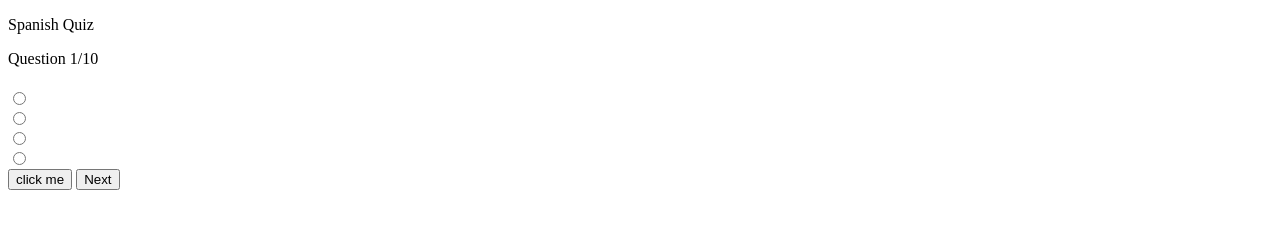
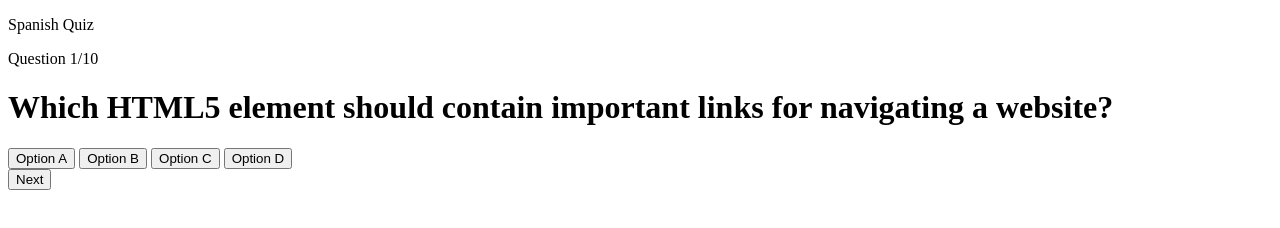
Before and after one commit to chuelgi/spanish-quiz, a plain HTML site: page index.html in a window 1280 px wide. Drawn offline with Linux system fonts and the light colour scheme.

Commit message:
feat: users answer will now be checked

```diff
--- a/index.html
+++ b/index.html
@@ -20,37 +20,18 @@
                 <h1 id="display-question"></h1>
             </div>
             <div id = "options-container">
+                <div id="options-container">
+                    <button class="answer-button" onclick="checkAnswer('a')">Option A</button>
+                    <button class="answer-button" onclick="checkAnswer('b')">Option B</button>
+                    <button class="answer-button" onclick="checkAnswer('c')">Option C</button>
+                    <button class="answer-button" onclick="checkAnswer('d')">Option D</button>
+                </div>
 
             </div>
 
-            <span>
-                <input type="radio" id="option-one" name="option" class="radio" value="optionA" />
-                <label for="option-one" class="option" id="option-one-label"></label>
-            </span>
-            <br>
-
-            <span>
-                <input type="radio" id="option-two" name="option" class="radio" value="optionB" />
-                <label for="option-two" class="option" id="option-two-label"></label>
-            </span>
-            <br>
-            <span>
-                <input type="radio" id="option-three" name="option" class="radio" value="optionC" />
-                <label for="option-three" class="option" id="option-three-label"></label>
-            </span>
-
-            <br>
-            <span>
-                <input type="radio" id="option-four" name="option" class="radio" value="optionD" />
-                <label for="option-four" class="option" id="option-four-label"></label>
-            </span>
-
         </div>
 
-
-        <button id = "but"> click me</button>
-
-        <button id = "next-button" onclick="getNext()"> Next</button>
+        <button id = "next-button" onclick="getNext()" > Next</button>
 
         <script src="quizQuestions.js"></script>
     </body>
--- a/quizQuestions.js
+++ b/quizQuestions.js
@@ -131,19 +131,33 @@ const quizQuestions = [
 ];
 
 function quizStart() {
+    console.log("quizStart() function is running.")
 	const currentQ = quizQuestions[0];
-	// display question place
+    // set the question text
+    var quest = document.getElementById('display-question');
+    quest.innerText = currentQ.question;
+
+	// update question place
 	var quest = document.getElementById('question-place');
 	quest.innerText = currentQ.id;
-	console.log('test');
+
+	    // Set the options text for the first question
+		document.getElementById('option-one-label').innerText = currentQ.choices.a;
+		document.getElementById('option-two-label').innerText = currentQ.choices.b;
+		document.getElementById('option-three-label').innerText = currentQ.choices.c;
+		document.getElementById('option-four-label').innerText = currentQ.choices.d;
 }
 
 //counter for question
 let i = 1;
 
+//displays next question
 function getNext() {
+	console.log("getNext() function is running.")
 	//if i == 9 call function to show quiz results/ end quiz
-
+	if(i >= quizQuestions.length){
+		return;
+	}
 	//retrieve question
 	const currentQ = quizQuestions[i];
 
@@ -162,4 +176,25 @@ function getNext() {
 	document.getElementById('option-four-label').innerText =
 		currentQ.choices.d;
 	i++;
+
+	// Show the "Next" button
+	document.getElementById("next-button").style.display = "block";
+
+	// Call the checkAnswer function to compare the selected answer
+	checkAnswer('');
+
 }
+
+function checkAnswer(selectedAnswer) {
+    const currentQ = quizQuestions[i - 1]; // Get the current question
+
+    // Compare the selected answer with the correct answer
+    if (selectedAnswer === currentQ.answer) {
+        console.log("Correct!");
+    } else {
+        console.log("Incorrect!");
+    }
+
+    // Show the "Next" button
+    document.getElementById("next-button").style.display = "block";
+}
```
